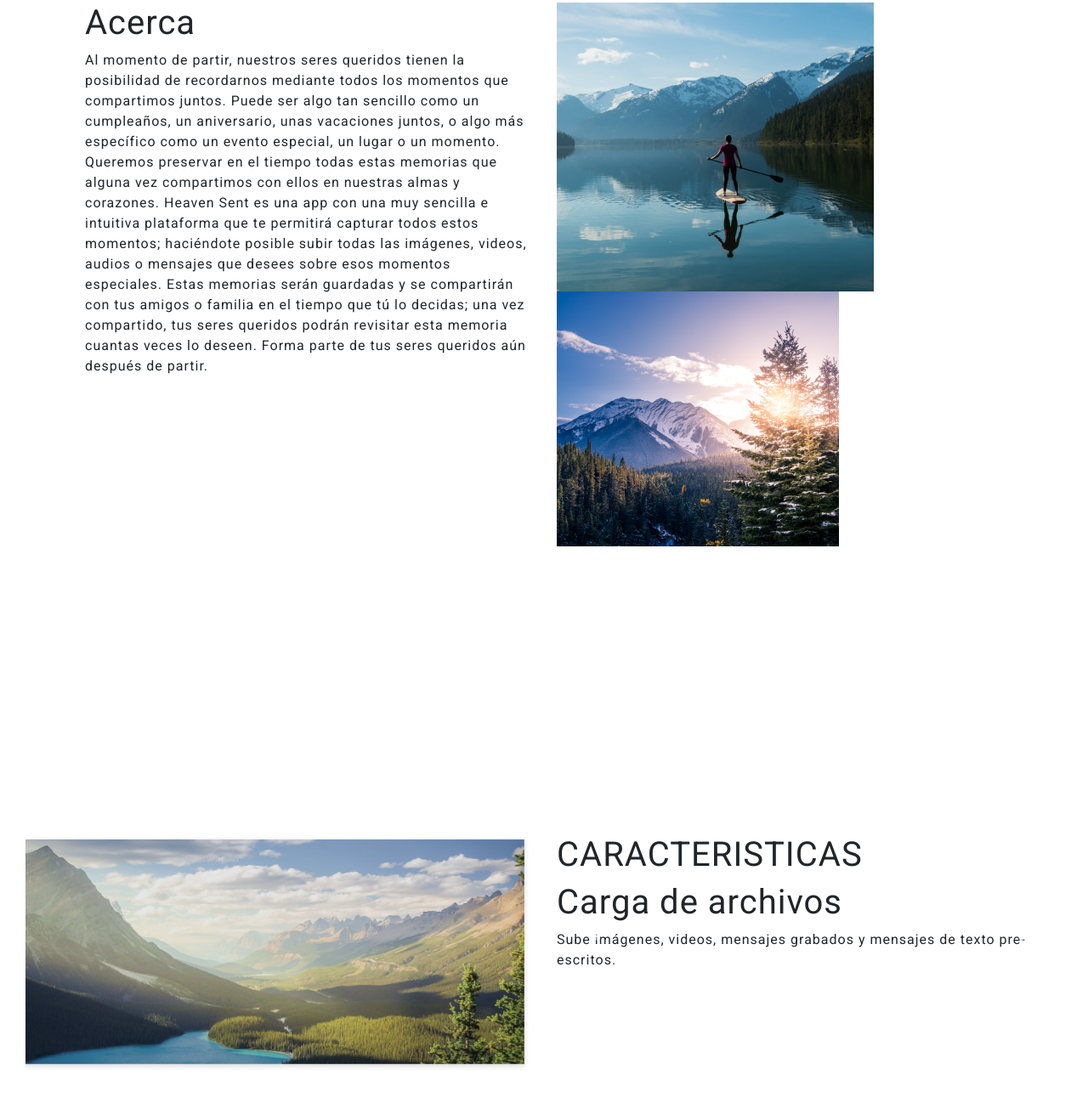
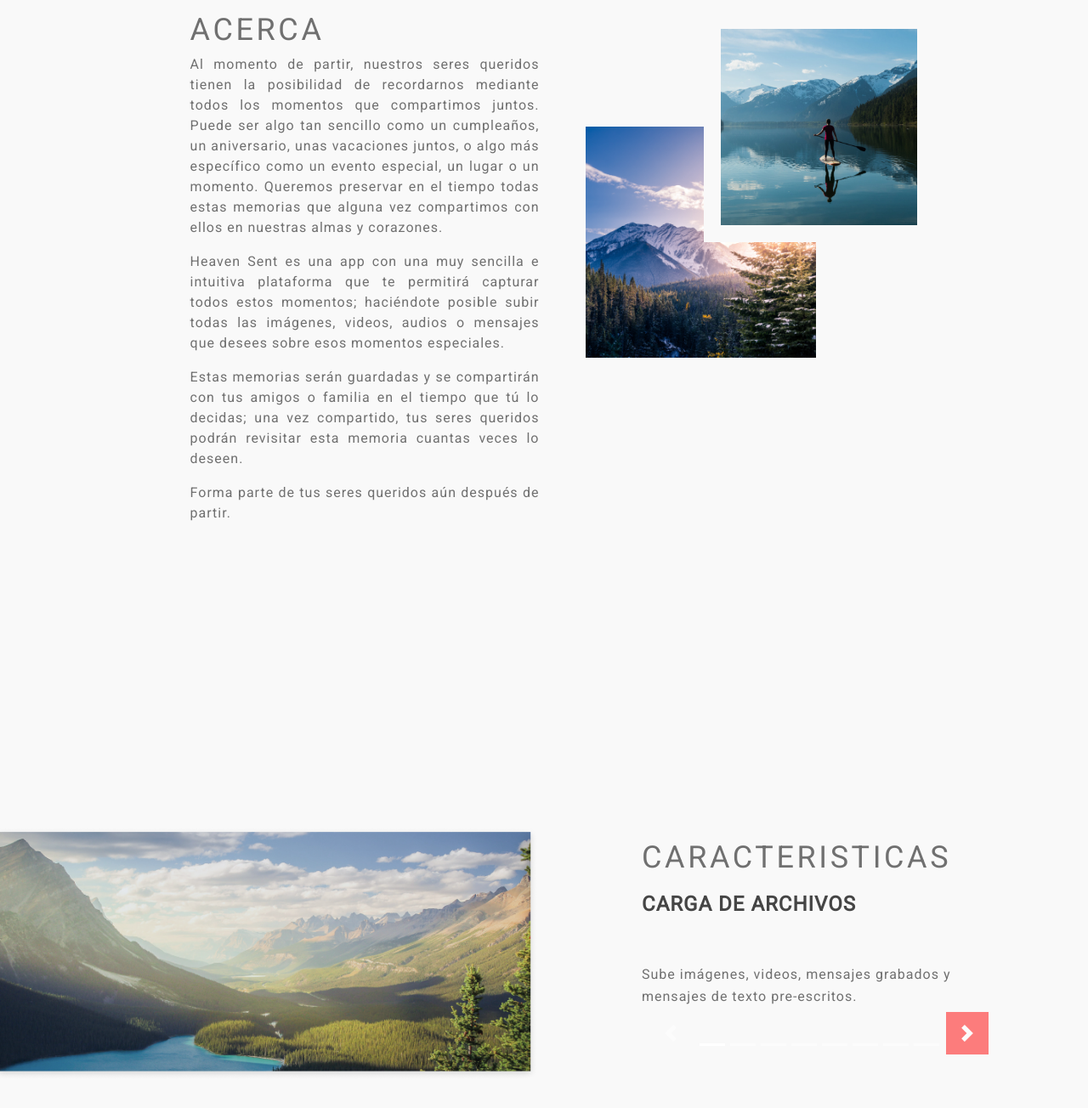
Before and after one commit to we-the-force/heavensent-website, a Gatsby site: page / in a window 1280 px wide. Shown: the part 924-2228 px from the top of the page at 85% size. Built offline with nearby package versions, Linux system fonts and the light colour scheme; Gatsby itself is replaced by a stand-in of ours.

Commit message:
home about features

```diff
--- a/src/assets/sass/_about.scss
+++ b/src/assets/sass/_about.scss
@@ -1,7 +1,76 @@
 .about-section {
   height: 100vh;
-  padding-top: 5.85rem;
-  p {
-    margin-bottom: 5rem;
+  padding: 5.85rem 12% 0px 12%;
+  .container {
+    max-width: unset;
+    #text {
+      padding: 0px 27px 0px 55px;
+      .about-title {
+        text-align: left;
+        font-family: Roboto;
+        font-style: normal;
+        font-weight: normal;
+        font-size: 36px;
+        line-height: 42px;
+        letter-spacing: 0.1em;
+        text-transform: uppercase;
+        color: #707070;
+      }
+      .about-desc p {
+        font-family: Roboto;
+        font-style: normal;
+        font-weight: normal;
+        font-size: 16px;
+        line-height: 24px;
+        text-align: justify;
+        color: #707070;
+      }
+    }
+
+    #images {
+      padding: 0px 12px 0px 27px;
+      .img_1 {
+        width: 66%;
+        position: relative;
+        margin-left: auto;
+        margin-bottom: -33%;
+        z-index: 1;
+        img {
+          position: absolute;
+          top: 0;
+          left: 0;
+          bottom: 0;
+          right: 0;
+          width: 100%;
+          height: 100%;
+          object-fit: cover;
+          border: 20px solid #f9f9f9;
+        }
+        &:before {
+          content: '';
+          display: block;
+          padding-top: 100%;
+        }
+      }
+      .img_2 {
+        width: 66%;
+        position: relative;
+        img {
+          position: absolute;
+          top: 0;
+          left: 0;
+          bottom: 0;
+          right: 0;
+          width: 100%;
+          height: 100%;
+          object-fit: cover;
+        }
+        &:before {
+          content: '';
+          display: block;
+          padding-top: 100%;
+        }
+      }
+    }
   }
 }
--- a/src/assets/sass/_features.scss
+++ b/src/assets/sass/_features.scss
@@ -1,4 +1,78 @@
 .features-section {
-    height: 100vh;
-    padding-top: 5.85rem;
+  height: 100vh;
+  padding-top: 5.85rem;
+  .features-title {
+    font-family: Roboto;
+    font-style: normal;
+    font-weight: normal;
+    font-size: 36px;
+    line-height: 42px;
+    letter-spacing: 0.1em;
+    text-transform: uppercase;
+    color: #707070;
+    padding: 0px 17%;
+    margin-bottom: 20px;
+  }
+  .carousel_cont {
+    display: flex;
+    flex-direction: column;
+    padding: 15px 0px;
+  }
+  .carousel {
+    flex-grow: 1;
+    padding: 0px 17%;
+    display: flex;
+    flex-direction: column;
+    .carousel-indicators {
+      order: 2;
+      position: relative;
+      background-image: yellow;
+    }
+    .carousel-inner {
+      order: 1;
+      flex-grow: 1;
+      .carousel-item {
+        height: 100%;
+        .feat_Title {
+          text-align: left;
+          font-family: Roboto;
+          font-style: normal;
+          font-weight: bold;
+          font-size: 24px;
+          line-height: 28px;
+          text-transform: uppercase;
+          color: #454545;
+          margin-bottom: 56px;
+        }
+        .feat_desc {
+          text-align: left;
+          font-family: Roboto;
+          font-style: normal;
+          font-weight: normal;
+          font-size: 16px;
+          line-height: 26px;
+          color: #707070;
+        }
+      }
+    }
+    .carousel-control-prev {
+      bottom: 0;
+      top: unset;
+      margin-left: calc(17% + 9px);
+      margin-bottom: 16px;
+      width: 50px;
+      height: 50px;
+      background: #f9f9f9;
+      box-shadow: 2px 3px 8px rgba(0, 0, 0, 0.12), -2px -2px 4px rgba(255, 255, 255, 0.9), inset 0px 1px 0px #fdfdfd, inset 0px -1px 0px Grey_light_2;
+    }
+    .carousel-control-next {
+      bottom: 0;
+      top: unset;
+      margin-right: calc(17% + 9px);
+      margin-bottom: 16px;
+      width: 50px;
+      height: 50px;
+      background: red;
+    }
+  }
 }
--- a/src/assets/sass/_masthead.scss
+++ b/src/assets/sass/_masthead.scss
@@ -42,8 +42,19 @@
   .foot {
     bottom: 0;
     margin-bottom: 40px;
+    p {
+      font-family: Roboto;
+      font-style: normal;
+      font-weight: normal;
+      font-size: 14px;
+      line-height: 16px;
+      text-align: center;
+      letter-spacing: 0.18em;
+      text-transform: uppercase;
+      color: #ffffff;
+    }
   }
-  .app-screen img{
+  .app-screen img {
     transform: translate(-15.895px, 0px);
   }
   @media (min-width: 768px) {
--- a/src/assets/sass/_navbar.scss
+++ b/src/assets/sass/_navbar.scss
@@ -1,6 +1,6 @@
 #mainNav {
   min-height: 56px;
-  background-color: $white;
+  background-color: #f9f9f9;
   .navbar-toggler {
     font-size: 80%;
     padding: 0.75rem;
@@ -73,13 +73,21 @@
       color: fade-out($white, 0.5);
     }
     .nav-link {
+      font-family: Roboto;
+      font-style: normal;
+      font-weight: normal;
+      font-size: 16px;
+      line-height: 19px;
+      text-align: center;
+      letter-spacing: 0.15em;
+      text-transform: uppercase;
       transition: none;
       padding: 0px;
       margin: 2rem 1.5rem;
       color: white;
       &:hover:after {
         width: 100%;
-        background: white;
+        background: #f9f9f9;
       }
       &:active {
         color: white;
@@ -95,7 +103,7 @@
       }
     }
     &.navbar-shrink {
-      background-color: $white;
+      background-color: #f9f9f9;
       .navbar-brand {
         color: $black;
       }
--- a/src/assets/sass/grayscale.scss
+++ b/src/assets/sass/grayscale.scss
@@ -51,3 +51,7 @@ footer {
 .logo-foot-section{
   padding: 178px 0px;
 }
+
+.page-top {
+  background: #f9f9f9;
+}
--- a/src/components/About.js
+++ b/src/components/About.js
@@ -6,21 +6,21 @@ export default function About() {
     return (
         <section id="about" className="about-section d-flex flex-column justify-content-center">
             <div className="container d-flex">
-                <div className="col">
+                <div id="text" className="col">
                     <h1 className="about-title">Acerca</h1>
-                    <p className="about-desc">
-                        Al momento de partir, nuestros seres queridos tienen la posibilidad de recordarnos mediante todos los momentos que compartimos juntos. Puede ser algo tan sencillo como un cumpleaños, un aniversario, unas vacaciones juntos, o algo más específico como un evento especial, un lugar o un momento. Queremos preservar en el tiempo todas estas memorias que alguna vez compartimos con ellos en nuestras almas y corazones.
-                        Heaven Sent es una app con una muy sencilla e intuitiva plataforma que te permitirá capturar todos estos momentos; haciéndote posible subir todas las imágenes, videos, audios o mensajes que desees sobre esos momentos especiales.
-                        Estas memorias serán guardadas y se compartirán con tus amigos o familia en el tiempo que tú lo decidas; una vez compartido, tus seres queridos podrán revisitar esta memoria cuantas veces lo deseen.
-                        Forma parte de tus seres queridos aún después de partir.
-                    </p>
+                    <div className="about-desc">
+                        <p> Al momento de partir, nuestros seres queridos tienen la posibilidad de recordarnos mediante todos los momentos que compartimos juntos. Puede ser algo tan sencillo como un cumpleaños, un aniversario, unas vacaciones juntos, o algo más específico como un evento especial, un lugar o un momento. Queremos preservar en el tiempo todas estas memorias que alguna vez compartimos con ellos en nuestras almas y corazones.</p>
+                        <p>Heaven Sent es una app con una muy sencilla e intuitiva plataforma que te permitirá capturar todos estos momentos; haciéndote posible subir todas las imágenes, videos, audios o mensajes que desees sobre esos momentos especiales.</p>
+                        <p>Estas memorias serán guardadas y se compartirán con tus amigos o familia en el tiempo que tú lo decidas; una vez compartido, tus seres queridos podrán revisitar esta memoria cuantas veces lo deseen.</p>
+                        <p>Forma parte de tus seres queridos aún después de partir.</p>
+                    </div>
                 </div>
-                <div className="col">
-                    <div>
-                        <img src={photo1}></img>
+                <div id="images" className="col">
+                    <div className="img_1">
+                        <img src={photo1} />
                     </div>
-                    <div>
-                        <img src={photo2}></img>
+                    <div className="img_2">
+                        <img src={photo2} />
                     </div>
                 </div>
             </div>
--- a/src/components/Features.js
+++ b/src/components/Features.js
@@ -36,13 +36,13 @@ class Features extends Component {
         var items = this.state.features_items;
         return (
             <section id="features" className="features-section d-flex flex-column justify-content-center">
-                <div className="container d-flex mx-0 mw-100">
-                    <div className="col">
-                        <div className="ml-n30">
+                <div className="container d-flex mx-0 px-0 mw-100">
+                    <div className="col pl-0">
+                        <div>
                             <img src={photo} className="w-100"></img>
                         </div>
                     </div>
-                    <div className="col">
+                    <div className="col pr-0 carousel_cont">
                         <h1 className="features-title">CARACTERISTICAS</h1>
                         <Carousel interval={null}>
                             {items.map((item,i) => {
```
Also changed, not shown: src/components/Price.js (+15 -15 lines), src/pages/index.js (+0 -35 lines).
